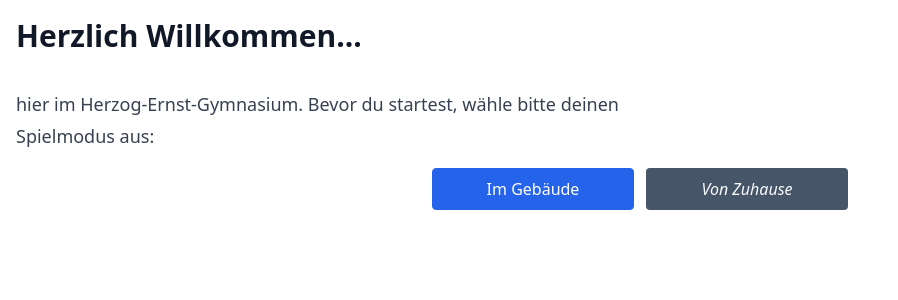
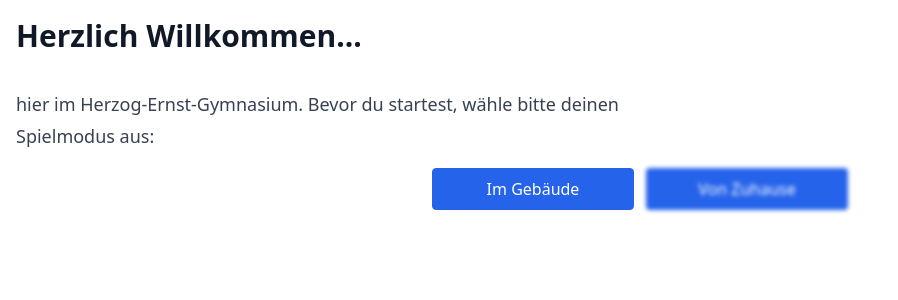
Before and after one commit to diepoe/heg-game, a SvelteKit app: page / in a window 1280 px wide. Shown: the top 300 px of the page, without its empty margins (0-898 px from the left). Built offline with nearby package versions, Linux system fonts and the light colour scheme.

Commit message:
disabled button style improvement

```diff
--- a/src/routes/+page.svelte
+++ b/src/routes/+page.svelte
@@ -25,7 +25,7 @@
 	<a
 		href="/"
 		on:click={() => showToast('Von Zuhause')}
-		class="p-2 rounded grid place-items-center bg-slate-600 text-slate-50 italic"
+		class="p-2 rounded blur-xs grid place-items-center bg-primary-600 text-slate-50 disabled cursor-not-allowed"
 	>
 		Von Zuhause
 	</a>
--- a/tailwind.config.cjs
+++ b/tailwind.config.cjs
@@ -5,6 +5,9 @@
 	content: ['./src/**/*.{html,js,svelte,ts}'],
 	theme: {
 		extend: {
+			blur: {
+				xs: '2px',
+			},
 			colors: {
 				primary: colors.blue
 			}
```
